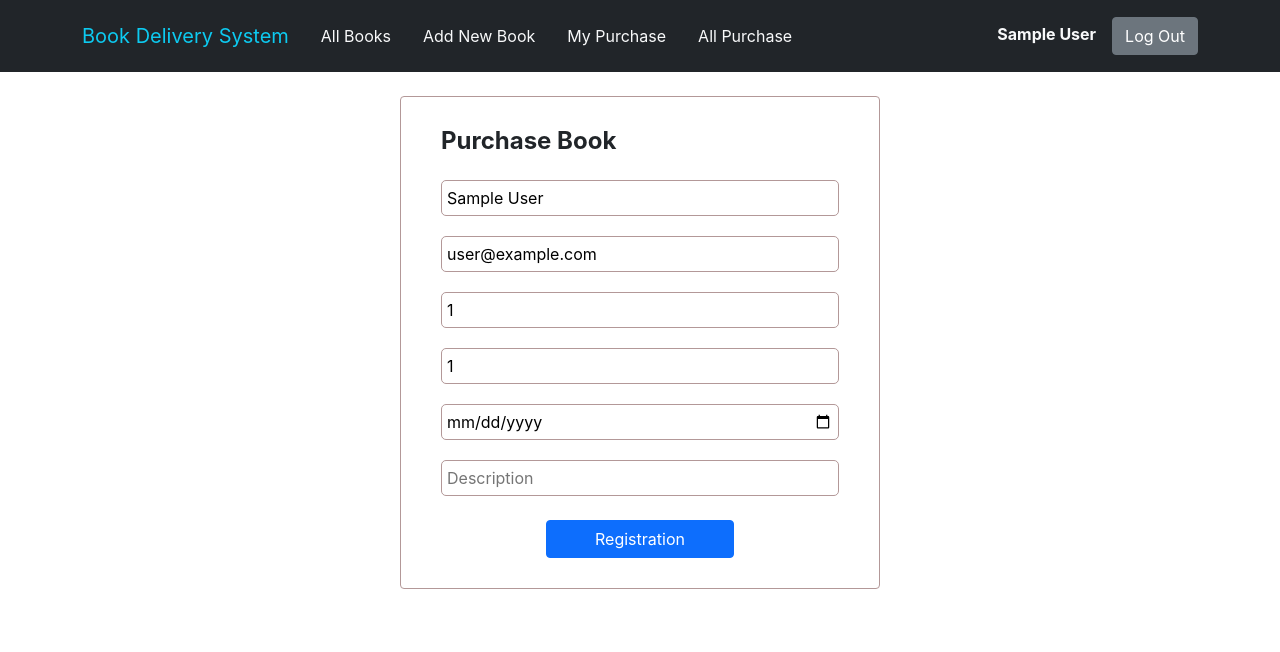
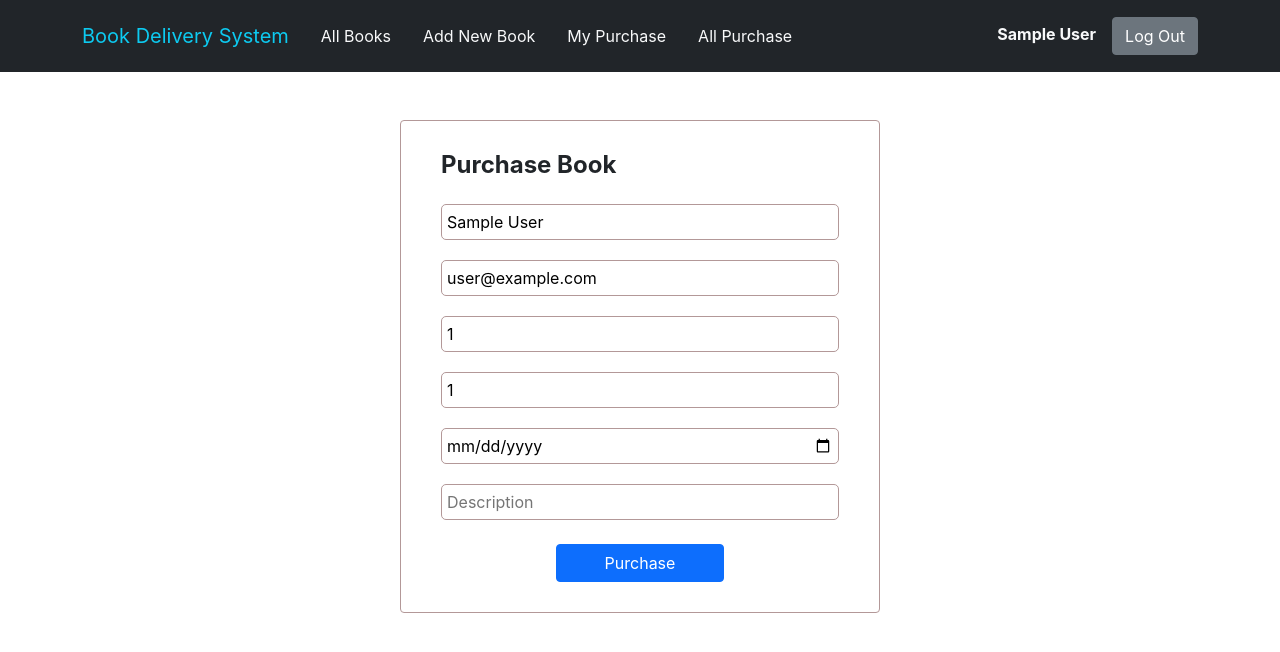
Before and after one commit to emonShimoul/book-delivery-system-react-client, a React (Create React App) app: page /purchasebook/1/1 in a window 1280 px wide. Shown: the top 652 px of the page. Built offline with nearby package versions, Linux system fonts and the light colour scheme; no server answers; sample sign-in values are in the browser's storage.

Commit message:
slight changes

```diff
--- a/src/components/PurchaseBook/PurchaseBook.js
+++ b/src/components/PurchaseBook/PurchaseBook.js
@@ -13,7 +13,7 @@ const PurchaseBook = () => {
         console.log(data);
     }
     return (
-        <div className='container mt-4 mb-5'>
+        <div className='container my-5'>
             <div className="register-form rounded">
                 <h4 className='mb-4 fw-bold text-start'>Purchase Book</h4>
                 <form onSubmit={handleSubmit(onSubmit)}>
@@ -23,7 +23,7 @@ const PurchaseBook = () => {
                     <input {...register("bookprice")} type="text" value={bookprice} placeholder="Book Price" className='input-group input-field' required />
                     <input {...register("date")} type="date" className='input-group input-field' required />
                     <input {...register("description")} type="text" placeholder="Description" className='input-group input-field' />
-                    <input type="submit" className='btn btn-primary mt-4 px-5' value="Registration" />
+                    <input type="submit" className='btn btn-primary mt-4 px-5' value="Purchase" />
                 </form>
             </div>
         </div>
```
